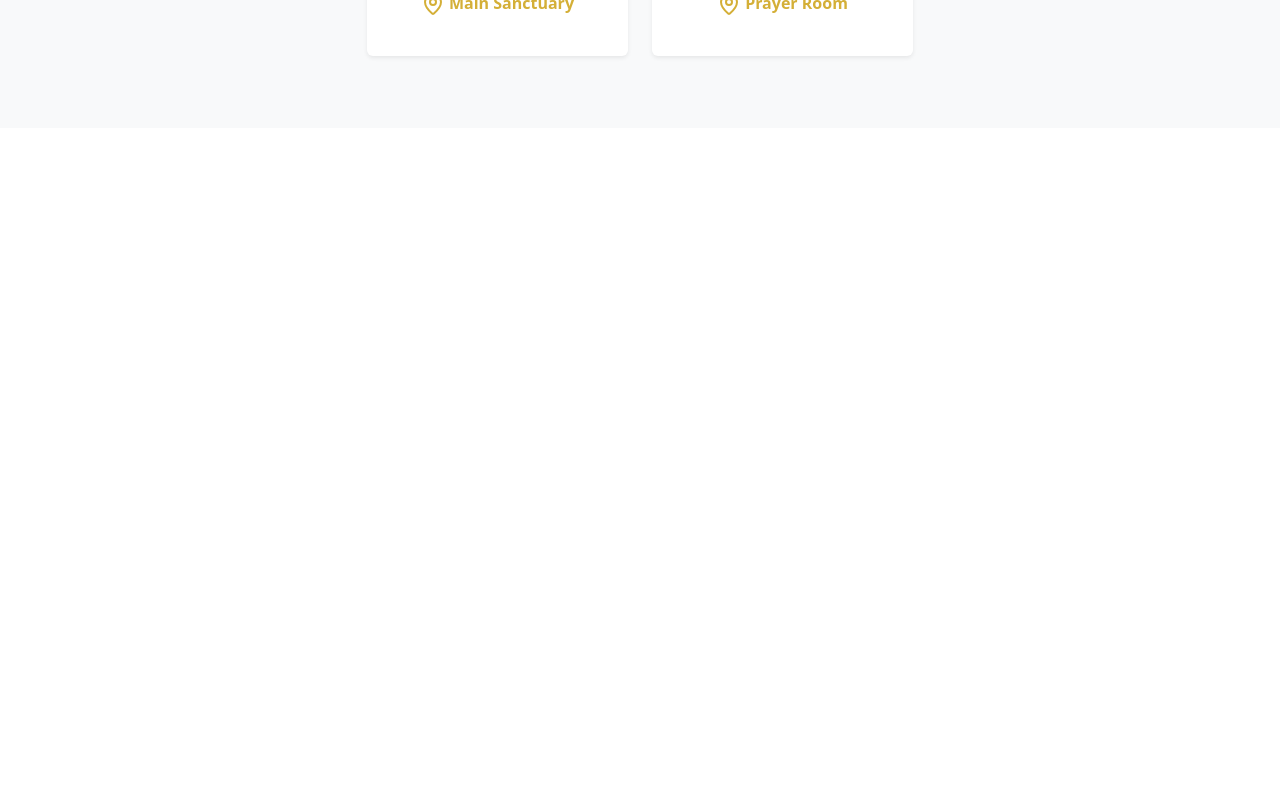
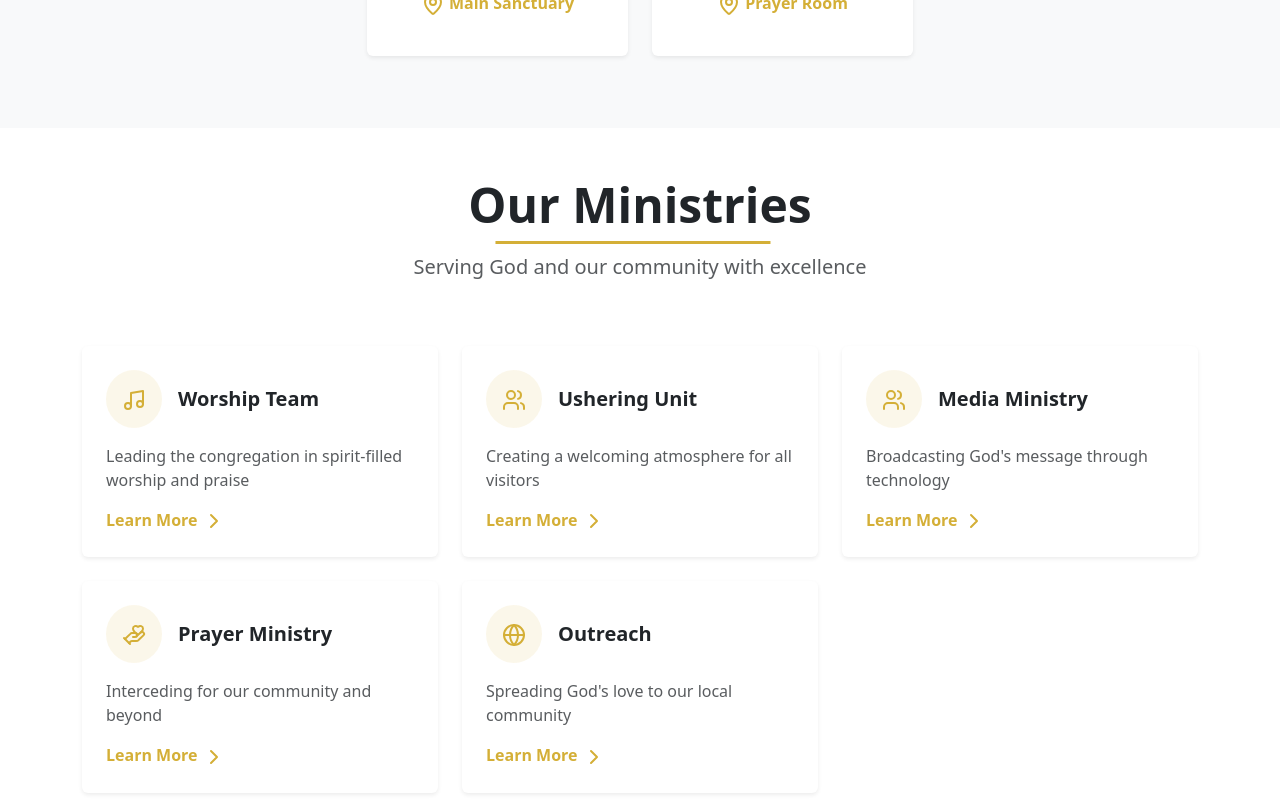
Before and after one commit to XyonShadow/Succeders-global, a React (Vite) app: page / in a window 1280 px wide. Shown: the part 1680-2482 px from the top of the page. Before the commit the page ends 1808 px from the top, so only its background shows below. Built offline with nearby package versions, Linux system fonts and the light colour scheme.

Commit message:
Add Ministries component and include it in Home page

```diff
--- /dev/null
+++ b/src/components/Ministries.jsx
@@ -0,0 +1,68 @@
+import React from 'react';
+import { Music, Heart, Users, Globe, BookOpen, ChevronRight, HandHeart } from 'lucide-react';
+import { Link } from 'react-router-dom';
+
+const Ministries = () => {
+const ministries = [
+    {
+      name: "Worship Team",
+      icon: <Music className="w-6 h-6" />,
+      description: "Leading the congregation in spirit-filled worship and praise"
+    },
+    {
+      name: "Ushering Unit",
+      icon: <Users className="w-6 h-6" />,
+      description: "Creating a welcoming atmosphere for all visitors"
+    },
+    {
+      name: "Media Ministry",
+      icon: <Users className="w-6 h-6" />,
+      description: "Broadcasting God's message through technology"
+    },
+    {
+      name: "Prayer Ministry",
+      icon: <HandHeart className="w-6 h-6" />,
+      description: "Interceding for our community and beyond"
+    },
+    {
+      name: "Outreach",
+      icon: <Globe className="w-6 h-6" />,
+      description: "Spreading God's love to our local community"
+    },
+  ];
+
+  return (
+    <section className="py-5">
+      <div className="container">
+        <div className="row">
+          <div className="col-12 text-center mb-5">
+            <h2 className="display-5 fw-bold section-title">Our Ministries</h2>
+            <p className="lead text-muted">Serving God and our community with excellence</p>
+          </div>
+        </div>
+        <div className="row">
+          {ministries.map((ministry, index) => (
+            <div className="col-lg-4 col-md-6 mb-4" key={index}>
+              <div className="card h-100 border-0 shadow-sm card-hover">
+                <div className="card-body p-4">
+                  <div className="d-flex align-items-center mb-3">
+                    <div className="icon light-bg-gold p-3 rounded-circle me-3 text-gold">
+                      {ministry.icon}
+                    </div>
+                    <h5 className="card-title mb-0 fw-bold">{ministry.name}</h5>
+                  </div>
+                  <p className="card-text text-muted">{ministry.description}</p>
+                    <Link to="/ministries" className="text-gold text-decoration-none fw-bold">
+                      Learn More <ChevronRight className="w-4 h-4 d-inline-block" />
+                    </Link>
+                </div>
+              </div>
+            </div>
+          ))}
+        </div>
+      </div>
+    </section>
+  );
+};
+
+export default Ministries;
--- a/src/pages/Home.jsx
+++ b/src/pages/Home.jsx
@@ -2,6 +2,7 @@ import React from 'react';
 import Hero from '../components/Hero';
 import WelcomeMessage from '../components/WelcomeMessage.jsx';
 import ServiceTimes from '../components/ServiceTimes.jsx';
+import Ministries from '../components/Ministries.jsx';
 
 const Home = () => {
   return (
@@ -9,6 +10,7 @@ const Home = () => {
       < Hero/>
       <WelcomeMessage />
       <ServiceTimes />
+      <Ministries />
     </>
   );
 };
--- a/src/styles/App.css
+++ b/src/styles/App.css
@@ -1,5 +1,6 @@
 :root{
   --gold: #d4af37;
+  --light-gold: #d4af371a;
   --white: white;
 }
 
@@ -20,6 +21,10 @@
 
 .bg-gold {
   background-color: var(--gold);
+}
+
+.light-bg-gold {
+  background-color: var(--light-gold);
 }
 
 .btn-gold {
```
